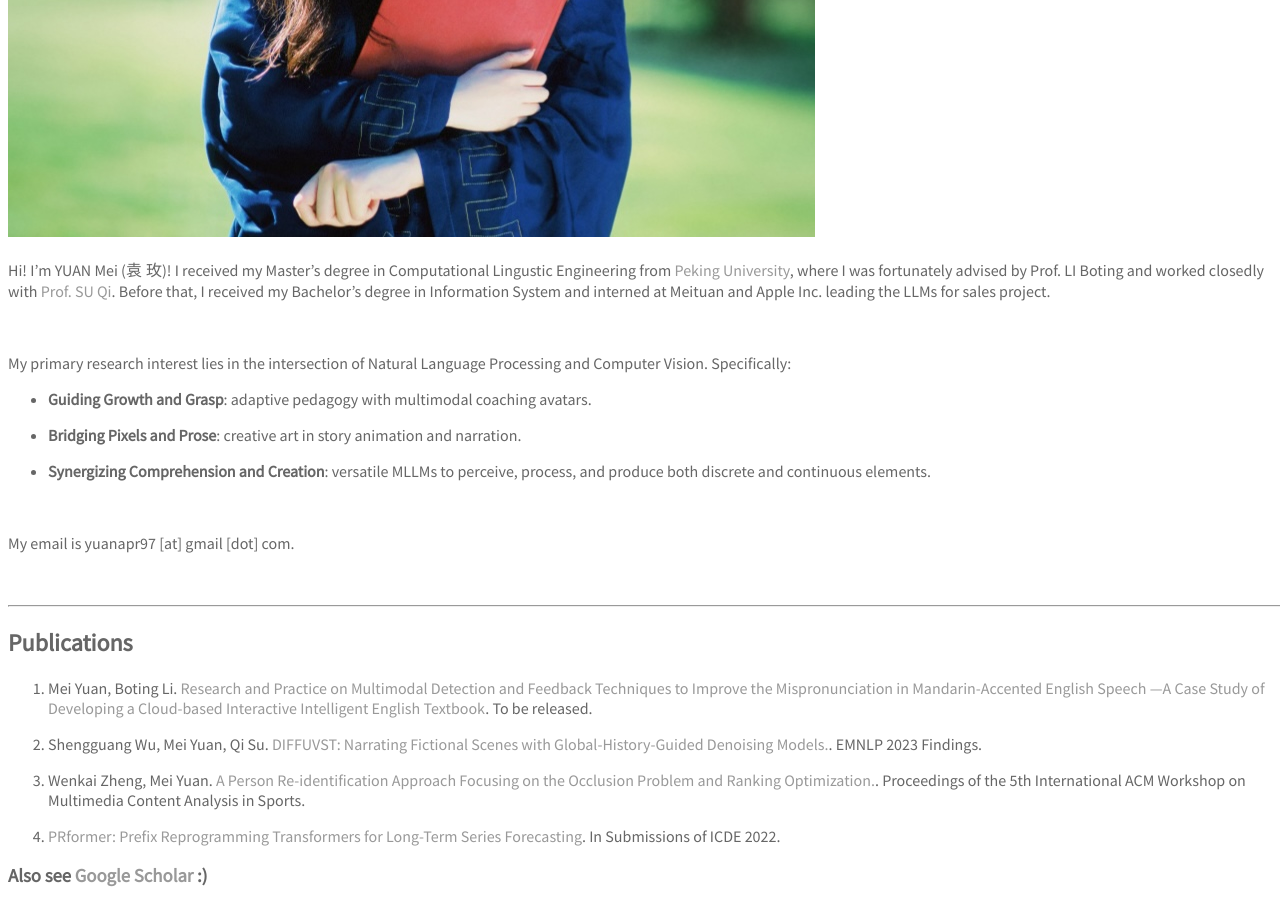
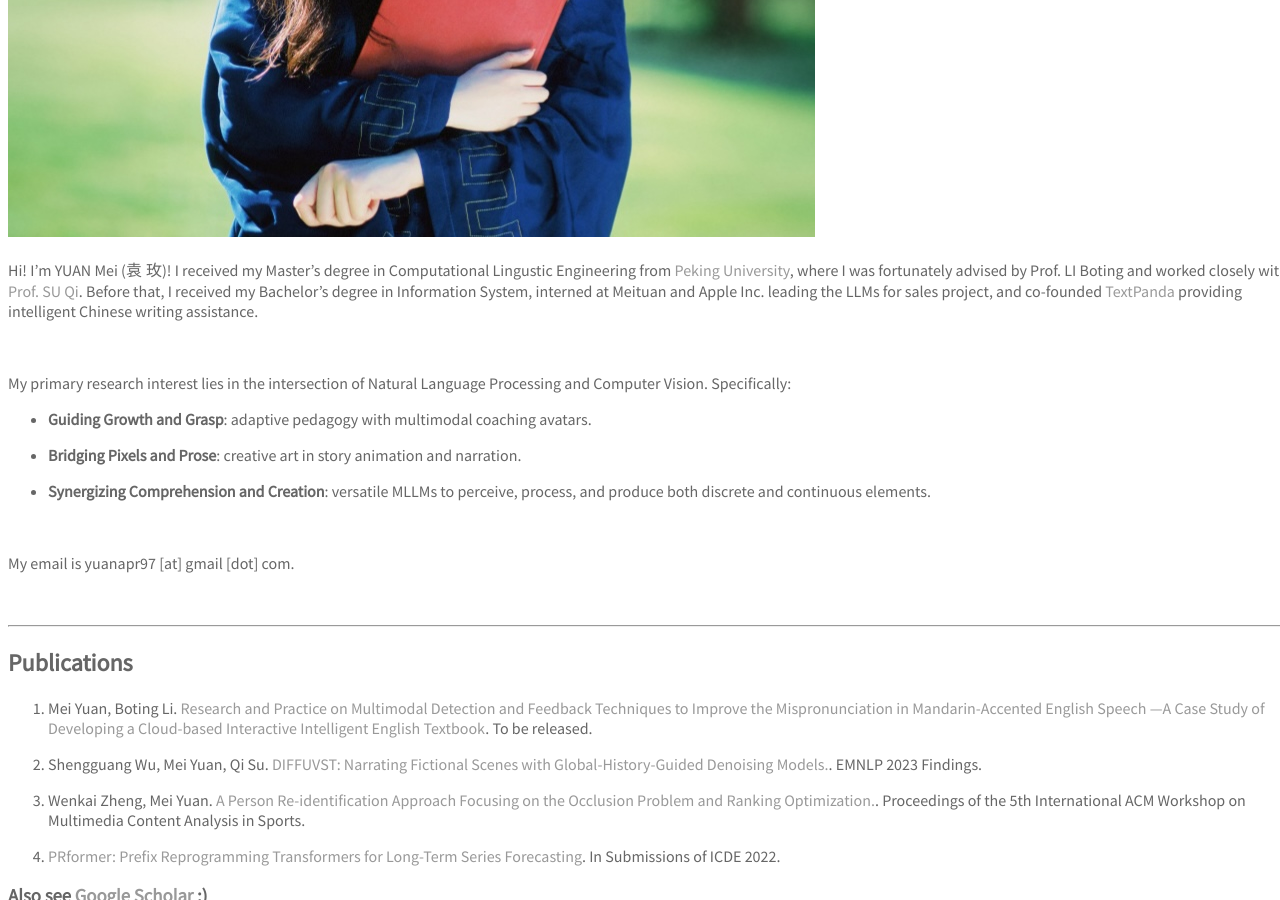
Before and after one commit to yuanapril/yuanapril.github.io, a Jekyll site: the page built from index.md, in a window 1280 px wide and 900 px high, scrolled down 893 px. Built offline with Jekyll 4.4.1, drawn with Linux system fonts in a browser that asks for light colours; some web fonts are replaced; our own code applies the rules of GitHub Pages for plain Markdown files.

Commit message:
Update index.md

```diff
--- a/index.md
+++ b/index.md
@@ -6,7 +6,7 @@ layout: default
 
 <img class="profile-picture" src="imgs/profile.jpeg">
 
-Hi! I'm YUAN Mei (<font face="KAI">袁 玫</font>)! I received my Master's degree in Computational Lingustic Engineering from <a href="https://english.pku.edu.cn">Peking University</a>, where I was fortunately advised by Prof. LI Boting and worked closedly with <a href="https://scholar.google.com.hk/citations?user=9f4JUrUAAAAJ&hl=en">Prof. SU Qi</a>. Before that, I received my Bachelor's degree in Information System and interned at Meituan and Apple Inc. leading the LLMs for sales project.
+Hi! I'm YUAN Mei (<font face="KAI">袁 玫</font>)! I received my Master's degree in Computational Lingustic Engineering from <a href="https://english.pku.edu.cn">Peking University</a>, where I was fortunately advised by Prof. LI Boting and worked closely with <a href="https://scholar.google.com.hk/citations?user=9f4JUrUAAAAJ&hl=en">Prof. SU Qi</a>. Before that, I received my Bachelor's degree in Information System, interned at Meituan and Apple Inc. leading the LLMs for sales project, and co-founded <a href="http://textpanda.cn">TextPanda</a> providing intelligent Chinese writing assistance.
 
 <br />
 
```
